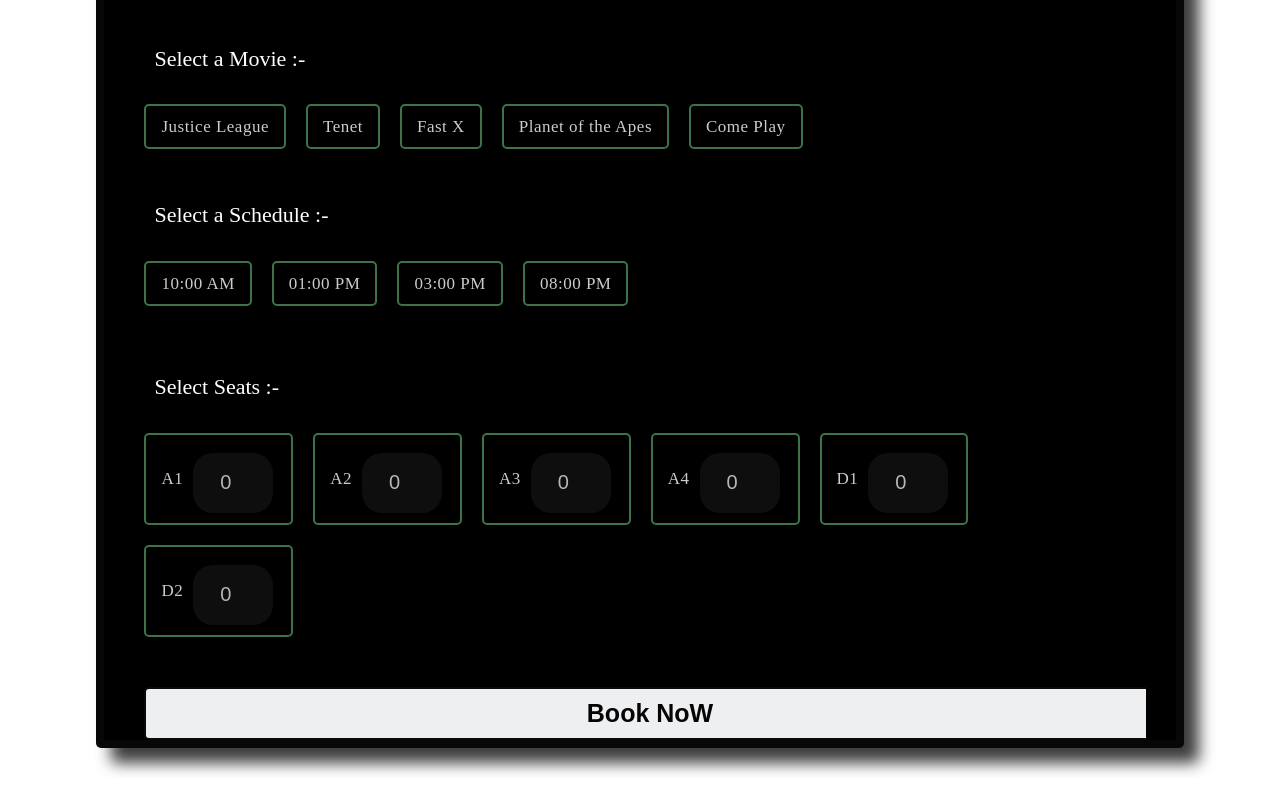
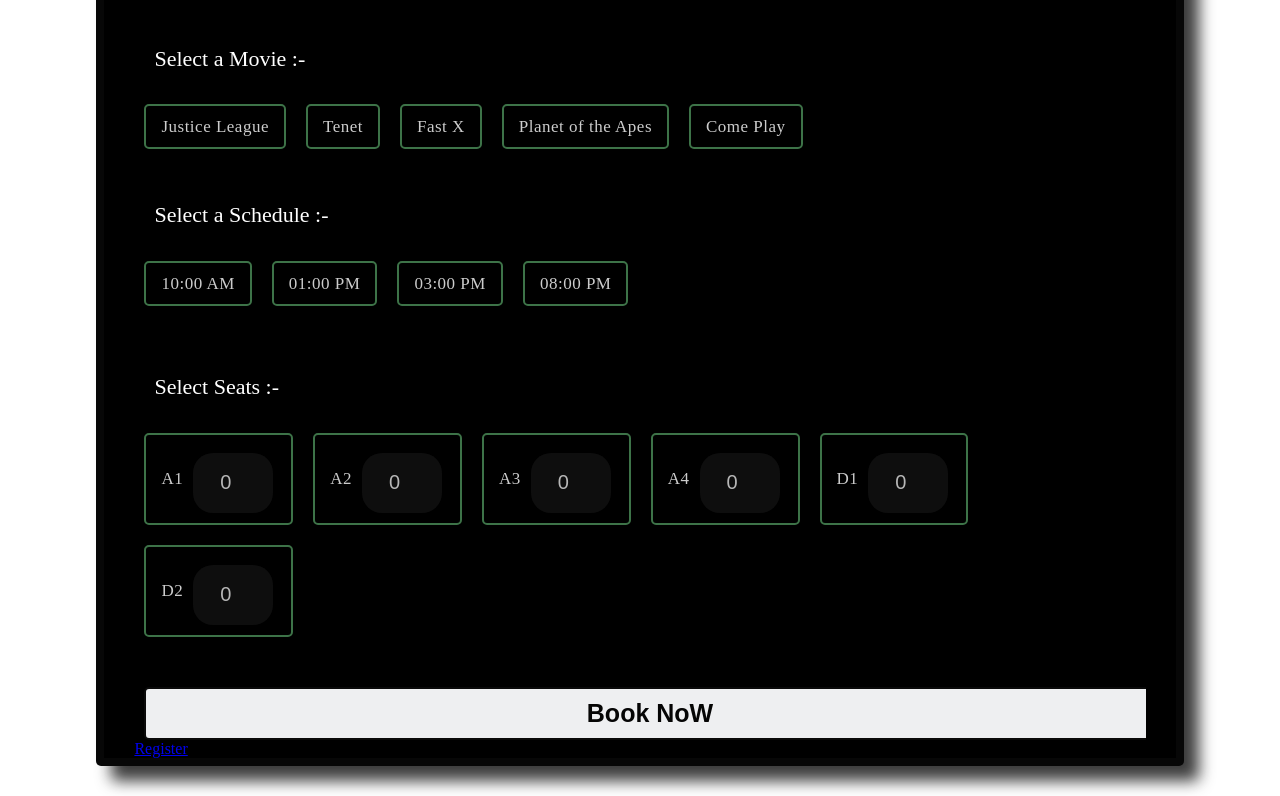
Before and after one commit to jassi74/Event-Ease123, a React (Create React App) app: page /home in a window 1280 px wide. Shown: the part 240-1036 px from the top of the page. Built offline with nearby package versions, Linux system fonts and the light colour scheme.

Commit message:
register link

```diff
--- a/src/Pages/Home.js
+++ b/src/Pages/Home.js
@@ -2,7 +2,7 @@
 import SelectMovie from "../Components/SelectMovie";
 import SelectSeats from "../Components/SelectSeats";
 import TimeShedule from "../Components/TimeShedule";
-
+import { Link } from 'react-router-dom';
 import "../Css/Home.css";
 import BsContext from "../Context/BsContext";
 import { useContext } from "react";
@@ -84,6 +84,7 @@
               className="BN-btn ">
               Book NoW
             </button>
+            <Link to='/registration'>Register</Link>
           </div>
         </div>
       </div>
```
